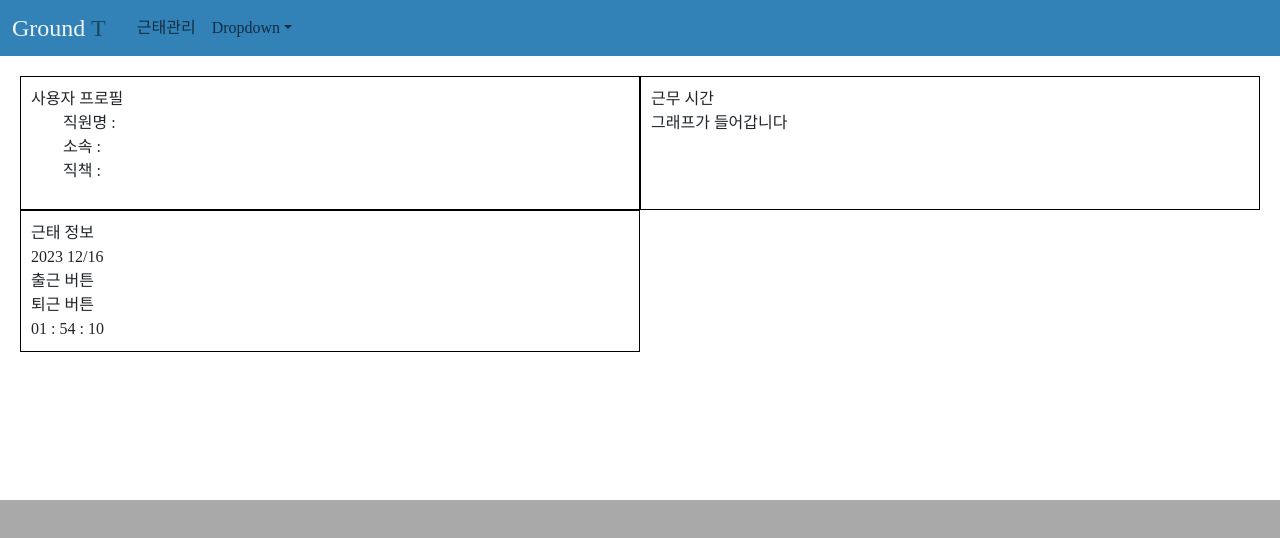
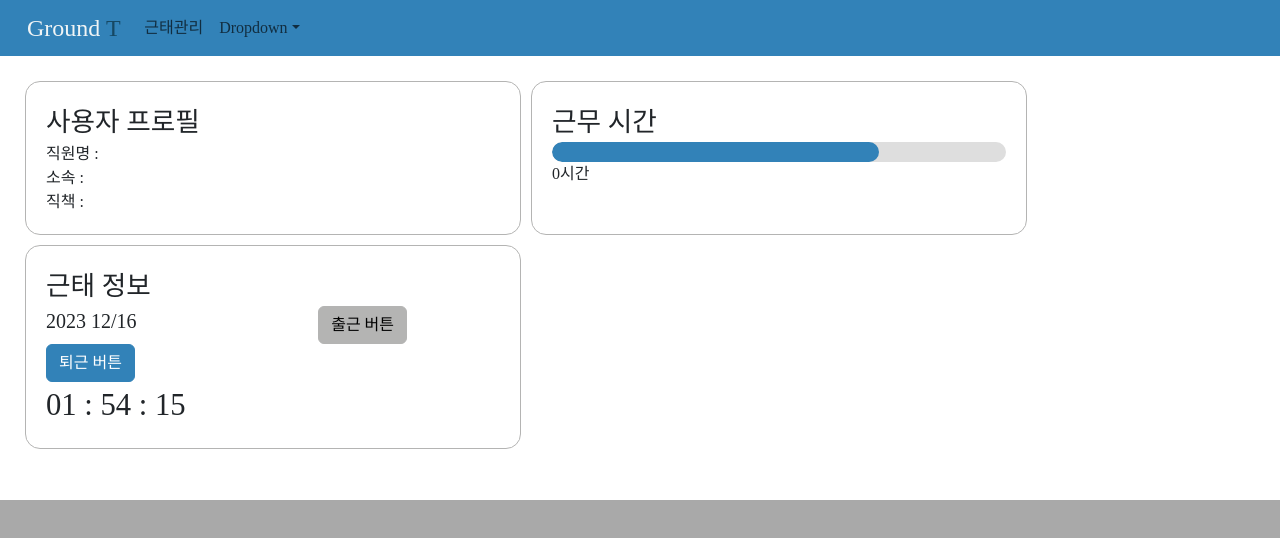
Before and after one commit to NRRCompany/GroundT-WEB-REACT, a React (Create React App) app: page / in a window 1280 px wide. Shown: the top 538 px of the page. Built offline with nearby package versions, Linux system fonts and the light colour scheme.

Commit message:
메인화면

```diff
--- a/src/assets/css/layout.css
+++ b/src/assets/css/layout.css
@@ -40,6 +40,25 @@ nav a {
     position: relative;
 }
 
+/*progressBar*/
+.progress-bar {
+    width: 100%;
+    height: 20px;
+    background-color: #dedede;
+    font-weight: 600;
+    font-size: .8rem;
+    border-radius: 40px;
+}
+
+.progress-bar .progress{
+    width: 72%;
+    height: 20px;
+    padding: 0;
+    text-align: center;
+    background-color: #3282B8;
+    color: #111;
+    border-radius: 40px;
+}
 
 /*contents*/
 @media (max-width: 600px) {
@@ -73,6 +92,6 @@ nav a {
 
 @media (max-width: 600px) {
     .homeDiv {
-        width: 100%; /* On smaller screens, display one column per row */
+        width: 100%;
     }
 }
--- a/src/components/Navigation.jsx
+++ b/src/components/Navigation.jsx
@@ -7,11 +7,16 @@ import NavDropdown from 'react-bootstrap/NavDropdown';
 
 
 const Navigation = () => {
+    const navLogStyleObj = {
+        marginLeft: '15px',
+    };
     return (
         <Navbar expand="lg" className="bg-body-tertiary-gray" style={{background:'#3282B8'}}>
             <Link to="/">
-                <div className="nav_logo">
-                    Ground <span>T</span>
+                <div style={navLogStyleObj}>
+                    <div className="nav_logo">
+                        Ground <span>T</span>
+                    </div>
                 </div>
             </Link>
             <Container>
--- a/src/pages/main/main.jsx
+++ b/src/pages/main/main.jsx
@@ -1,4 +1,4 @@
-import React from 'react';
+import React, {useEffect, useState} from 'react';
 import data from "bootstrap/js/src/dom/data";
 
 const modifyNumber = (time) => {
@@ -13,7 +13,7 @@ const getDate = () => {
 
     return year + " " + month + "/" + day;
 }
-const getClock = () => {
+const getTime = () => {
     const date = new Date()
     const hour = modifyNumber(date.getHours());
     const min = modifyNumber(date.getMinutes());
@@ -22,42 +22,89 @@ const getClock = () => {
     return hour + " : " + min + " : " + sec;
 
 }
+
 const Main = () => {
+    const [time, setTime] = useState(getTime);
+    useEffect(()=> {
+        const timer = setInterval(()=> {
+            setTime(getTime());
+        }, 1000);
+        return () => {
+            clearInterval(timer);
+        }
+    })
     const homeDivWrapStyleObj = {
         display: 'flex',
         flexWrap: 'wrap',
     }
 
-    const homDivStyleObj = {
+    const homeDivStyleObj = {
         boxSizing: 'border-box',
-        width: '50%',
-        border:'1px solid black',
-        padding: '10px',
+        width: '40%',
+        border:'1px solid #B4B4B3',
+        borderRadius: '15px 15px 15px 15px',
+        padding: '20px',
+        margin: '5px',
     }
+
+    const homeDivTitleStyleObj = {
+        fontSize: '20pt',
+    }
+
+    const dateStyleObj = {
+        float: 'left',
+        marginRight: '40%',
+        fontSize: '15pt',
+    }
+
+    const buttonStyleObj1 = {
+        backgroundColor: '#B4B4B3',
+        borderColor: '#B4B4B3',
+        color: 'black',
+        marginRight: '10px',
+    }
+
+    const buttonStyleObj2 = {
+        backgroundColor: '#3282B8',
+        borderColor: '#3282B8',
+        color: 'white',
+    }
+
+    const timeStyleObj = {
+        fontSize: '23pt'
+    }
+
+
 
     return (
         <div className="homeDivWrap" style={homeDivWrapStyleObj}>
-            <div className="homeDiv" style={homDivStyleObj}>
-                <div>사용자 프로필</div>
+            <div className="homeDiv" style={homeDivStyleObj}>
+                <div className="homeDivTitle" style={homeDivTitleStyleObj}>사용자 프로필</div>
                 <div>
-                    <ul>
-                        <li>직원명 :</li>
-                        <li>소속 :</li>
-                        <li>직책 :</li>
-                    </ul>
+                    <div>직원명 : </div>
+                    <div>소속 : </div>
+                    <div>직책 : </div>
                 </div>
             </div>
-            <div  className="homeDiv" style={homDivStyleObj}>
-                <div>근무 시간</div>
-                <div>그래프가 들어갑니다</div>
+            <div className="homeDiv" style={homeDivStyleObj}>
+                <div className="homeDivTitle" style={homeDivTitleStyleObj}>근무 시간</div>
+                <div>
+                    <div className="progress-bar">
+                        <div className="progress">
+
+                        </div>
+                    </div>
+                    <div>0시간</div>
+                </div>
             </div>
-            <div  className="homeDiv" style={homDivStyleObj}>
-                <div>근태 정보</div>
-                <div>{getDate()}
-                    <div>출근 버튼</div>
-                    <div>퇴근 버튼</div>
+            <div className="homeDiv" style={homeDivStyleObj}>
+                <div className="homeDivTitle" style={homeDivTitleStyleObj}>근태 정보</div>
+                <div>
+                    <div style={dateStyleObj}> {getDate()} </div>
+                    <div className="btn btn-primary" type="" style={buttonStyleObj1}>출근 버튼</div>
+                    <div className="btn btn-primary" type="" style={buttonStyleObj2}>퇴근 버튼</div>
                 </div>
-                <div>{ getClock() }</div>
+                <div style={timeStyleObj}>{ time }</div>
             </div>
         </div>
     );
```
